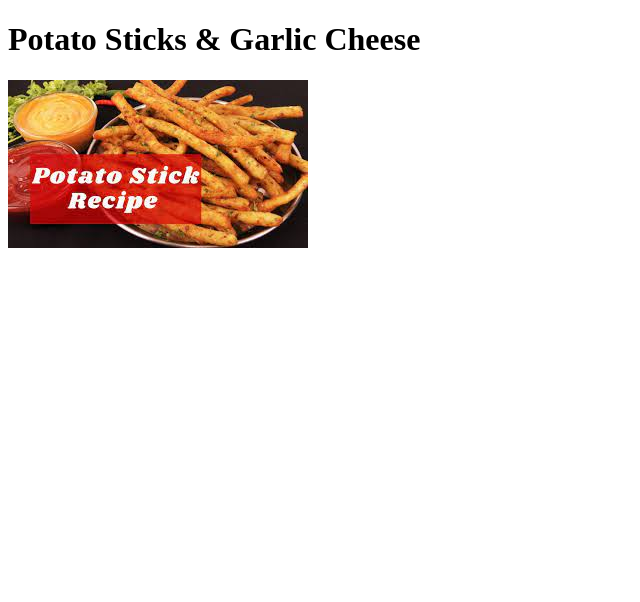
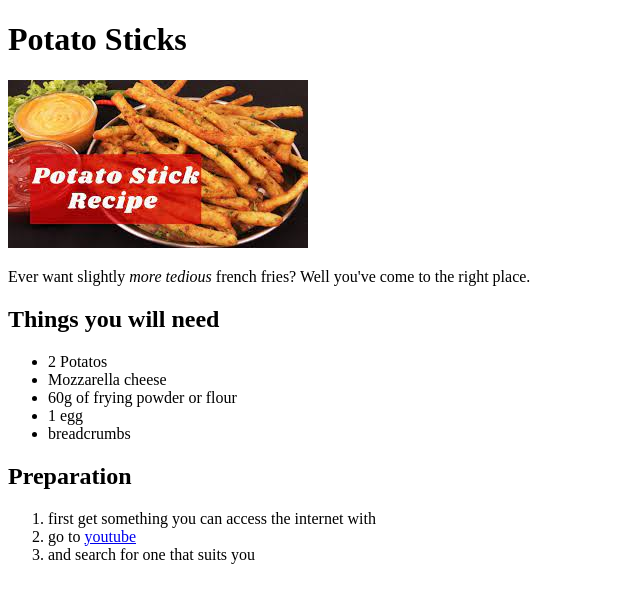
Before and after one commit to Kavell-I/odin-recipes, a plain HTML site: page recipes/potato-sticks.html in a window 1280 px wide. Shown: the whole page, without its empty margins (0-640 px from the left). Drawn offline with Linux system fonts and the light colour scheme.

Commit message:
completed potato-stick.html

```diff
--- a/recipes/potato-sticks.html
+++ b/recipes/potato-sticks.html
@@ -4,10 +4,27 @@
     <meta charset="UTF-8">
     <meta http-equiv="X-UA-Compatible" content="IE=edge">
     <meta name="viewport" content="width=device-width, initial-scale=1.0">
-    <title>Document</title>
+    <title>Recipes</title>
 </head>
 <body>
-    <h1>Potato Sticks & Garlic Cheese</h1>
+    <h1>Potato Sticks</h1>
     <img src="../img/potato-sticks.jpg" alt="a photo of crisp potato sticks">
+    <p>Ever want slightly <em>more tedious</em> french fries? Well you've come to the right place. </p>
+    <h2>Things you will need</h2>
+    <ul>
+        <li>2 Potatos</li>
+        <li>Mozzarella cheese</li>
+        <li>60g of frying powder or flour</li>
+        <li>1 egg</li>
+        <li>breadcrumbs</li>
+    </ul>
+    <h2>Preparation</h2>
+    <ol>
+        <li>first get something you can access the internet with</li>
+        <li>go to <a href="https://www.youtube.com/">youtube</a></li>
+        <li>and search for one that suits you</li>
+    </ol>
+
+
 </body>
 </html>
```
